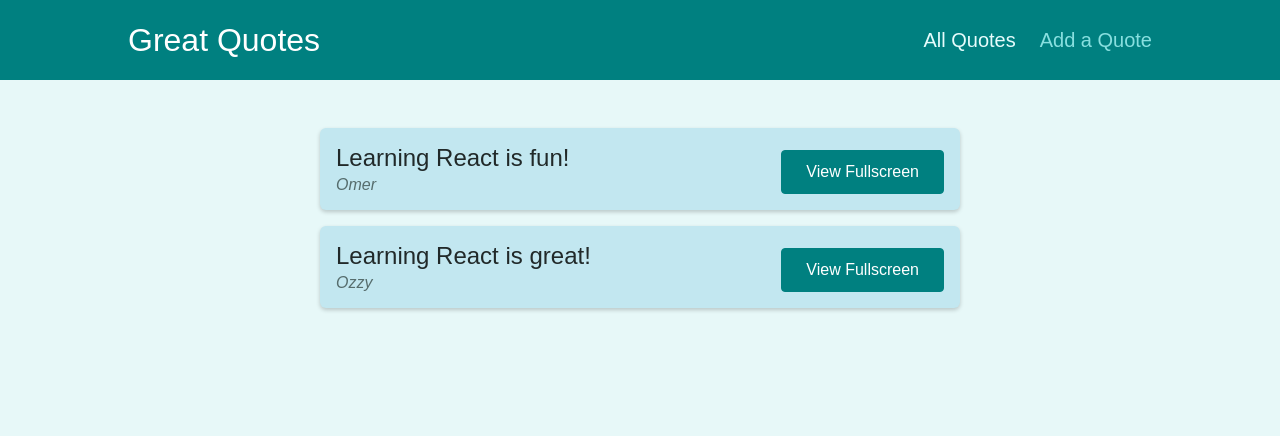
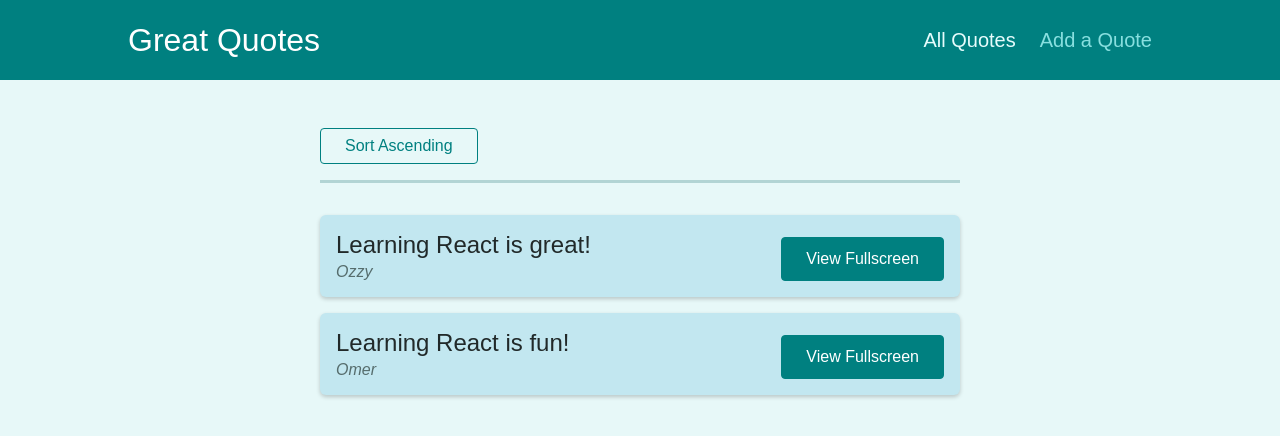
Before and after one commit to omergencoglu/quotes-react-router, a React (Create React App) app: page /quotes in a window 1280 px wide. Shown: the top 436 px of the page. Built offline with nearby package versions, Linux system fonts and the light colour scheme.

Commit message:
Add sort quotes feature

```diff
--- a/src/components/quotes/QuoteForm.js
+++ b/src/components/quotes/QuoteForm.js
@@ -1,10 +1,13 @@
-import { useRef } from 'react';
+import { useRef, useState, Fragment } from "react";
+import { Prompt } from "react-router-dom";
 
-import Card from '../UI/Card';
-import LoadingSpinner from '../UI/LoadingSpinner';
-import classes from './QuoteForm.module.css';
+import Card from "../UI/Card";
+import LoadingSpinner from "../UI/LoadingSpinner";
+import classes from "./QuoteForm.module.css";
 
 const QuoteForm = (props) => {
+  const [isEntering, setIsEntering] = useState(false);
+
   const authorInputRef = useRef();
   const textInputRef = useRef();
 
@@ -19,9 +22,28 @@ const QuoteForm = (props) => {
     props.onAddQuote({ author: enteredAuthor, text: enteredText });
   }
 
+  const formFocusHandler = () => {
+    setIsEntering(true);
+  };
+
+  const finishEnteringHandler = () => {
+    setIsEntering(false);
+  };
+
   return (
+    <Fragment>
+      <Prompt
+        when={isEntering}
+        message={(location) =>
+          "Are you sure you want to leave? All your entered data will be lost!"
+        }
+      />
       <Card>
-      <form className={classes.form} onSubmit={submitFormHandler}>
+        <form
+          onFocus={formFocusHandler}
+          className={classes.form}
+          onSubmit={submitFormHandler}
+        >
           {props.isLoading && (
             <div className={classes.loading}>
               <LoadingSpinner />
@@ -29,18 +51,21 @@ const QuoteForm = (props) => {
           )}
 
           <div className={classes.control}>
-          <label htmlFor='author'>Author</label>
-          <input type='text' id='author' ref={authorInputRef} />
+            <label htmlFor="author">Author</label>
+            <input type="text" id="author" ref={authorInputRef} />
           </div>
           <div className={classes.control}>
-          <label htmlFor='text'>Text</label>
-          <textarea id='text' rows='5' ref={textInputRef}></textarea>
+            <label htmlFor="text">Text</label>
+            <textarea id="text" rows="5" ref={textInputRef}></textarea>
           </div>
           <div className={classes.actions}>
-          <button className='btn'>Add Quote</button>
+            <button onClick={finishEnteringHandler} className="btn">
+              Add Quote
+            </button>
           </div>
         </form>
       </Card>
+    </Fragment>
   );
 };
 
--- a/src/components/quotes/QuoteList.js
+++ b/src/components/quotes/QuoteList.js
@@ -1,13 +1,42 @@
-import { Fragment } from 'react';
+import { Fragment } from "react";
+import { useHistory, useLocation } from "react-router-dom";
 
-import QuoteItem from './QuoteItem';
-import classes from './QuoteList.module.css';
+import QuoteItem from "./QuoteItem";
+import classes from "./QuoteList.module.css";
+
+const sortQuotes = (quotes, ascending) => {
+  return quotes.sort((quoteA, quoteB) => {
+    if (ascending) {
+      return quoteA.id > quoteB.id ? 1 : -1;
+    } else {
+      return quoteA.id < quoteB.id ? 1 : -1;
+    }
+  });
+};
 
 const QuoteList = (props) => {
+  const history = useHistory();
+  const location = useLocation();
+
+  const queryParams = new URLSearchParams(location.search);
+
+  const isSortingAscending = queryParams.get("sort") === "asc";
+
+  const sortedQuotes = sortQuotes(props.quotes, isSortingAscending);
+
+  const changeSortingHandler = () => {
+    history.push("/quotes?sort=" + (isSortingAscending ? "desc" : "asc"));
+  };
+
   return (
     <Fragment>
+      <div className={classes.sorting}>
+        <button onClick={changeSortingHandler}>
+          Sort {isSortingAscending ? "Descending" : "Ascending"}
+        </button>
+      </div>
       <ul className={classes.list}>
-        {props.quotes.map((quote) => (
+        {sortedQuotes.map((quote) => (
           <QuoteItem
             key={quote.id}
             id={quote.id}
--- a/src/pages/NewQuote.js
+++ b/src/pages/NewQuote.js
@@ -1,10 +1,14 @@
 import React from "react";
+import { useHistory } from "react-router-dom";
 
 import QuoteForm from "../components/quotes/QuoteForm";
 
 function NewQuote() {
+  const history = useHistory();
   const addQuoteHandler = (quoteData) => {
     console.log(quoteData);
+
+    history.push("/quotes");
   };
 
   return <QuoteForm onAddQuote={addQuoteHandler} />;
```
Also changed, not shown: 1 other file (tests, documents, lock files or other folders). Lines whose indentation alone changed are shown as unchanged.
